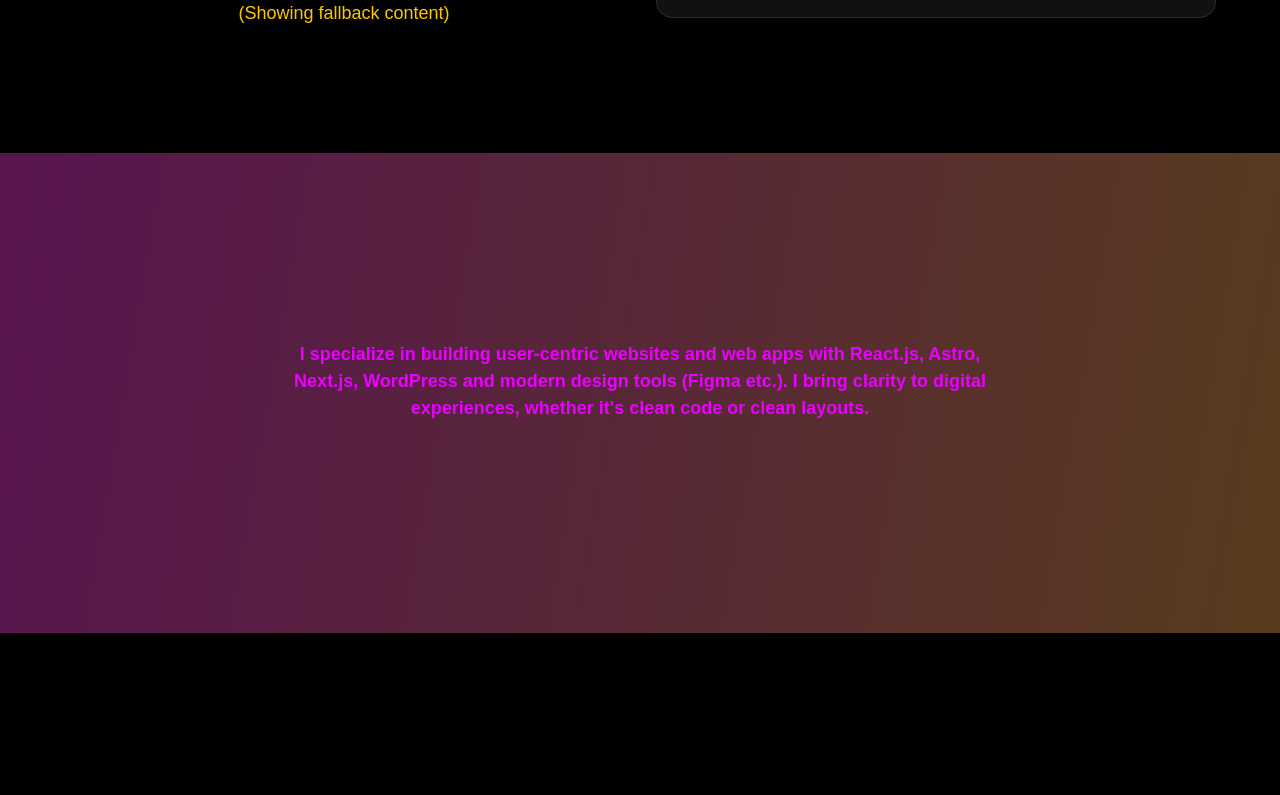
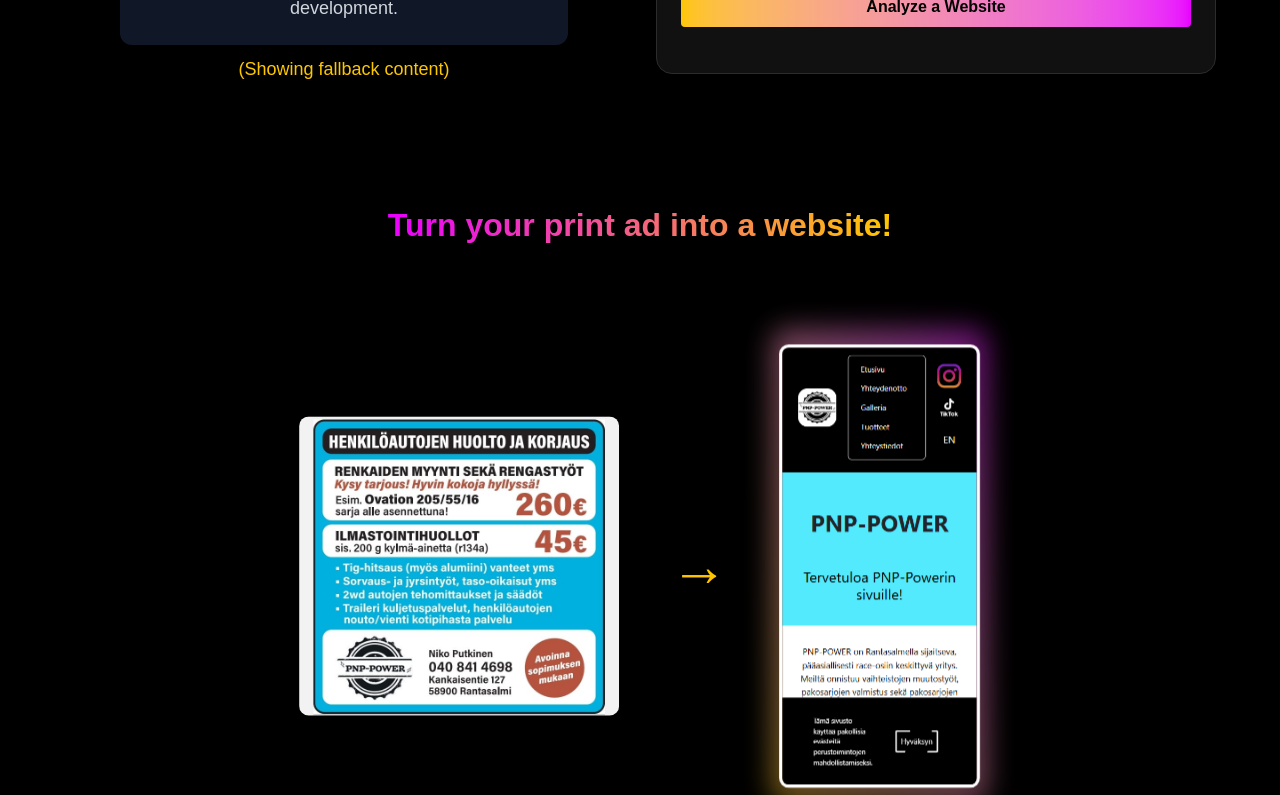
Before and after one commit to Eyesore123/portfolio2, a React (Vite) app: page / in a window 1280 px wide. Shown: the part 1440-2235 px from the top of the page. Built offline with nearby package versions, Linux system fonts and the light colour scheme; no server answers.

Commit message:
add PrintAdShowCase component

```diff
--- a/src/components/FrontBanner.jsx
+++ b/src/components/FrontBanner.jsx
@@ -9,7 +9,7 @@ export default function FrontBanner() {
   return (
     <>
     <section className='flex flex-row justify-center items-center'>
-        <div className='frontbanner !mt-10 md:!mt-4 !pt-22 !pb-22 !pl-6 !pr-6 !min-w-[70%] lg:max-w-[70%] flex flex-row justify-center items-center'>
+        <div className='frontbanner !mt-10 md:!mt-4 !pt-22 !pb-22 !pl-6 !pr-6 xl:!mb-14 !min-w-[70%] lg:max-w-[70%] flex flex-row justify-center items-center'>
         <h2 className='movingtext flex flex-row justify-center items-center'>{t("home.frontbannerline1")}<br />
         {t("home.frontbannerline2")}
         </h2>
--- /dev/null
+++ b/src/components/PrintAdShowcase.jsx
@@ -0,0 +1,50 @@
+import React from 'react';
+import { useTranslation } from 'react-i18next';
+
+export default function PrintAdShowcase() {
+  const { t } = useTranslation();
+
+  return (
+    <section className="flex flex-row justify-center items-center !mt-10 !mb-10 xl:!mb-0 xl:!pb-0 xl:!mt-0">
+      <div className="w-[95%] lg:max-w-[100%] flex flex-col justify-center items-center">
+        <h2 className="gradienttext flex flex-row justify-center items-center !mb-24 xl:!mb-10 xl:!mt-10">
+          {t('showcase.header')}
+        </h2>
+        <div className="flex flex-col md:flex-row justify-center items-center w-full gap-12 xl:gap-16 !mb-10 xl:!mb-0 xl:scale-80">
+          {/* Print Ad Image */}
+          <div className="flex flex-col items-center">
+            <img
+              src="/mainos.jpg"
+              alt={t('showcase.printAdAlt')}
+              className="rounded-xl shadow-lg !max-w-[240px] md:!min-w-[250px] !md:max-w-[300px] !lg:max-w-[480px] lg:!min-w-[400px]"
+              loading="lazy"
+            />
+          </div>
+
+            {/* Arrow Placeholder */}
+          <div className="flex flex-col items-center">
+            <span className="text-4xl md:text-7xl text-[#ffc600] !xl:w-40">
+              <span className="block md:hidden">&#8595;</span>
+              <span className="hidden md:block">&#8594;</span>
+            </span>
+          </div>
+
+          {/* Website Image with Glow and White Border */}
+          <div className="flex flex-col items-center relative max-w-[240px] min-w-[180px] md:max-w-[260px] lg:!max-w-[280px] w-full">
+            <span className="absolute inset-0 flex justify-center items-center pointer-events-none">
+              <span className="block w-full h-full rounded-2xl bg-gradient-to-tr from-[#ffc600] to-[#e900ff] opacity-20 blur-lg animate-slow-pulse scale-107"></span>
+            </span>
+            <img
+              src="/pnppower_mobile.png"
+              alt={t('showcase.websiteAlt')}
+              className="rounded-xl border-4 border-white shadow-lg w-full relative z-10"
+              loading="lazy"
+               onClick={() => window.open('https://www.pnp-power.fi', '_blank', 'noopener,noreferrer')}
+              style={{ cursor: 'pointer' }}
+            />
+          </div>
+        </div>
+      </div>
+    </section>
+  );
+}
--- a/src/context/translationsglobal.json
+++ b/src/context/translationsglobal.json
@@ -104,7 +104,14 @@
     "subheader": "Get insights about your website's performance and structure.",
     "description": "My Website Analyzer dives deep into your site — from responsiveness and SEO to speed, security, and more. It scores 10 key areas to give you a clear, actionable snapshot of your website’s performance and improvements.\u000A\u000APowered by practical, objective criteria, it covers everything from mobile-friendliness to social media integration and technology detection. Whether you’re a beginner or pro, this free tool helps boost your user experience, search rankings, and impact. Ready to elevate your website? Unlock its full potential with our expert web development services—customized just for you.",
     "button": "Analyze a Website"
-  }
+  },
+  "showcase": {
+  "header": "Turn your print ad into a website!",
+  "printAdAlt": "Printed advertisement",
+  "websiteAlt": "Website version",
+  "printAdLabel": "Print Ad",
+  "websiteLabel": "Website"
+}
   },
 
   "fi": {
@@ -196,7 +203,7 @@
   "skillsfocus.strengths2": "Erinomaiset viestintä- ja tiimityötaidot",
   "skillsfocus.strengths3": "Sopeutuva ja nopea omaksumaan uusia teknologioita",
   "skillsfocus.improvingtitle": "Tällä hetkellä kehitän",
-  "skillsfocus.improving1": "Edistyneet front-end-kehykset ja kirjastot",
+  "skillsfocus.improving1": "Edistyneet frontend-kehykset ja kirjastot",
   "skillsfocus.improving2": "Backend-kehitys ja tietokantojen hallinta",
   "skillsfocus.improving3": "Suorituskyvyn ja saavutettavuuden optimointi",
    "backToTop": "Sivun alkuun",
@@ -210,8 +217,14 @@
     "websiteAnalyzer.header": "Kokeile ilmaista sivuston analysointityökalua!",
     "websiteAnalyzer.subheader": "Saat tietoa verkkosivustosi suorituskyvystä ja rakenteesta.",
     "websiteAnalyzer.description": "Verkkosivuston analysointityökaluni syventyy sivustoosi – tarkastellen responsiivisuutta, hakukoneoptimointia, nopeutta, turvallisuutta ja paljon muuta. Se arvioi 10 keskeistä osa-aluetta tarjoten sinulle selkeän ja toimintaan kannustavan kuvan sivustosi suorituskyvystä ja parannuskohteista.\u000A\u000ATyökalu perustuu käytännöllisiin ja objektiivisiin kriteereihin, kattaen kaiken mobiiliystävällisyydestä sosiaalisen median integrointiin ja teknologioiden tunnistukseen. Olitpa aloittelija tai ammattilainen, tämä ilmainen työkalu auttaa parantamaan käyttäjäkokemusta, hakutulosten sijoitusta ja vaikuttavuutta. Valmis viemään sivustosi uudelle tasolle? Hyödynnä asiantuntevia verkkokehityspalvelujamme, jotka räätälöidään juuri sinulle.",
-    "websiteAnalyzer.button": "Analysoi sivusto"
-
+    "websiteAnalyzer.button": "Analysoi sivusto",
+    "showcase": {
+    "header": "Tee printtimainoksestasi verkkosivusto!",
+    "printAdAlt": "Painettu mainos",
+    "websiteAlt": "Verkkosivustoversio",
+    "printAdLabel": "Printtimainos",
+    "websiteLabel": "Verkkosivusto"
+  }
 }
 
 }
--- a/src/pages/Home.jsx
+++ b/src/pages/Home.jsx
@@ -6,6 +6,7 @@ import TechStack from '../components/TechStack';
 import Githubandcvs from '../components/Githubandcvs';
 import TransitionCard from '../components/TransitionCard';
 import LatestBlogCard from '../components/LatestBlogCard';
+import PrintAdShowcase from '../components/PrintAdShowcase';
 import BackToTopButton from '../components/BackToTopButton';
 import { useTranslation } from 'react-i18next';
 import { TypeAnimation } from 'react-type-animation';
@@ -107,6 +108,7 @@ export default function Home() {
       </section>
       <FrontBanner />
       <LatestBlogCard />
+      <PrintAdShowcase />
       <FrontText1 />
       <TechStack />
       <FrontText2 />
--- a/src/styles/styles.css
+++ b/src/styles/styles.css
@@ -963,3 +963,40 @@ input:focus::placeholder, textarea:focus::placeholder {
   padding: 0;
   margin: 0;
 }
+
+/* Animation for PrintAdShowcase: */
+
+@keyframes slow-pulse {
+  0%, 100% { opacity: 0.1; }
+  50% { opacity: 0.6; }
+}
+.animate-slow-pulse {
+  animation: slow-pulse 5s cubic-bezier(0.4, 0, 0.6, 1) infinite;
+}
+
+/* Animation for arrow bounce: */
+
+/* @keyframes arrow-bounce {
+  0%, 100% {
+    transform: scale(1) translateX(0) translateY(0);
+  }
+  50% {
+    transform: scale(1.18) translateX(8px) translateY(0);
+  }
+}
+.animate-arrow-bounce {
+  animation: arrow-bounce 1.4s cubic-bezier(0.4,0,0.2,1) infinite;
+}
+@media (max-width: 767px) {
+  @keyframes arrow-bounce-vertical {
+    0%, 100% {
+      transform: scale(1) translateY(0) translateX(0);
+    }
+    50% {
+      transform: scale(1.18) translateY(8px) translateX(0);
+    }
+  }
+  .animate-arrow-bounce {
+    animation: arrow-bounce-vertical 1.4s cubic-bezier(0.4,0,0.2,1) infinite;
+  }
+} */
```
Also changed, not shown: public/mainos.jpg (added), public/pnppower_mobile.png (added).
